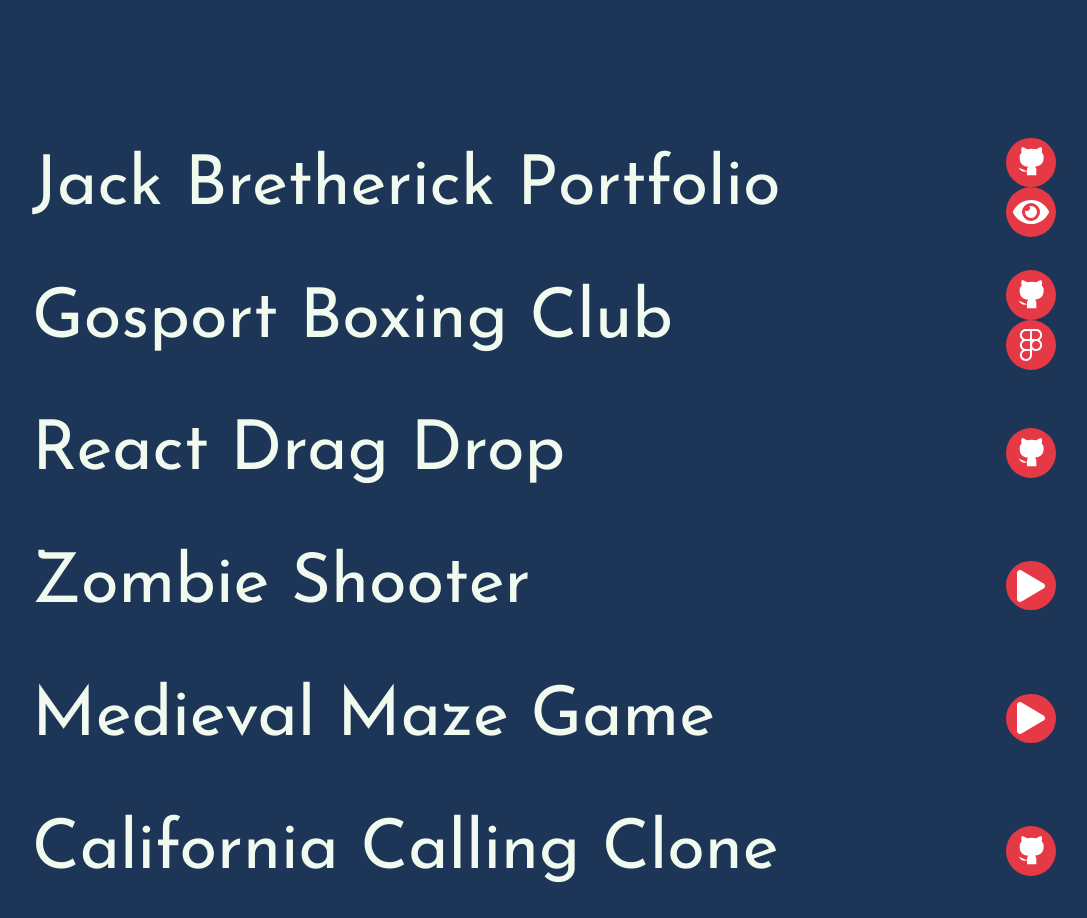
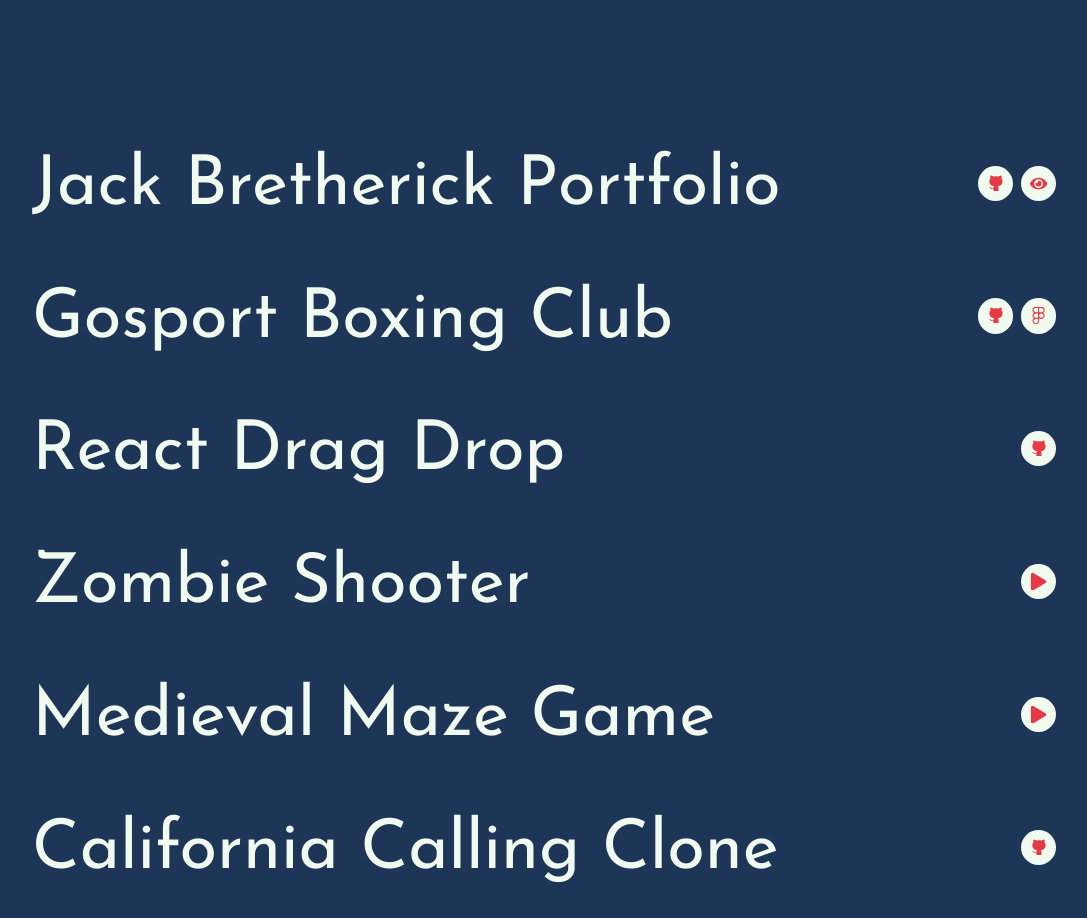
Before and after one commit to daisymaclennan/ts-portfolio, a Next.js app: page / in a window 1280 px wide. Shown: the part 4720-5638 px from the top of the page, without its empty margins (96-1183 px from the left). Built offline with nearby package versions, Linux system fonts and the light colour scheme.

Commit message:
Add nicer buttons for projects

```diff
--- a/components/Project/Project.tsx
+++ b/components/Project/Project.tsx
@@ -23,10 +23,10 @@ const Project = ({
     <div className={className}>
       <h4>{name}</h4>
       <div>
-        {github && <ProjectButton icon="github" href={github} />}
-        {play && <ProjectButton icon="play" href={play} />}
-        {live && <ProjectButton icon="eye" href={live} />}
-        {design && <ProjectButton icon="figma" href={design} />}
+        {github && <ProjectButton icon="github" href={github} text='View on GitHub' />}
+        {play && <ProjectButton icon="play" href={play} text='Play on Itch.io' />}
+        {live && <ProjectButton icon="eye" href={live} text='See the site' />}
+        {design && <ProjectButton icon="figma" href={design} text='View in Figma' />}
       </div>
     </div>
   );
@@ -42,24 +42,10 @@ const StyledProject = styled(Project)`
     color: ${(props) => props.theme.contrast};
     margin: var(--px40) 0;
   }
-  button {
-    cursor: pointer;
-    background: #e63946;
-    border: none;
-    height: var(--px62);
-    width: var(--px62);
-    border-radius: 100px;
+  > div {
     display: flex;
-    align-items: center;
-    justify-content: center;
-    transition: var(--transition);
-    svg {
-      fill: white;
-      height: var(--px40);
-    }
-
-    &:hover {
-      transform: scale(1.1);
+    > * + * {
+      margin-left: 0.5rem;
     }
   }
 `;
--- a/components/Project/ProjectButton.tsx
+++ b/components/Project/ProjectButton.tsx
@@ -1,39 +1,112 @@
+import React, { useEffect, useRef, useState } from "react";
 import styled from "styled-components";
-import { contentContainer } from "../../theme/mixins";
+import { motion } from "framer-motion";
 import Icon from "../Icon";
+import { verticalCenter } from "../../theme/mixins";
 
-interface ProjectButtonProps {
+export interface ProjectButtonProps {
   className?: string;
   icon: string;
-  href?: string;
+  text: string;
+  href: string;
+  i?: number;
 }
 
-const ProjectButton = ({ className, icon, href }: ProjectButtonProps) => {
+const ProjectButton = ({
+  className,
+  icon,
+  text,
+  href,
+  i = 1,
+}: ProjectButtonProps) => {
+  const textRef = useRef<HTMLElement | null>(null);
+  const [width, setWidth] = useState<number>(0);
+  const [hover, setHover] = useState<boolean>(false);
+
+  useEffect(() => {
+    if (textRef.current) {
+      setWidth(textRef.current.getBoundingClientRect().width + 45);
+    }
+  }, []);
   return (
-    <a className={className} href={href}>
+    <a
+      className={className}
+      href={href}
+      type="button"
+      onMouseEnter={() => setHover(true)}
+      onMouseLeave={() => setHover(false)}
+      style={{ width: `${hover ? `${width}px` : `2.2em`}` }}
+    >
       <Icon name={icon} />
+      <span ref={textRef}>{text}</span>
     </a>
   );
 };
 
-const StyledProjectButton = styled(ProjectButton)`
+interface StyledProjectButtonProps {
+  colorMode?: "light" | "dark";
+}
+
+const StyledProjectButton = styled(ProjectButton)<StyledProjectButtonProps>`
   cursor: pointer;
-  background: #e63946;
-  border: none;
-  height: var(--px62);
-  width: var(--px62);
-  border-radius: 100px;
-  display: flex;
-  align-items: center;
-  justify-content: center;
+  width: 2.2em;
+  position: relative;
+  height: 2.2em;
+  line-height: 2.2em;
+  margin-bottom: 0.5em;
+  border-radius: 2.2em;
+  overflow: hidden;
+  user-select: none;
+  font-weight: 400;
+  display: block;
+  z-index: 0;
+  background: ${(props) => props.theme.contrast};
   transition: var(--transition);
+  @media screen and (max-width: ${(props) => props.theme.breakpoints.mobile}) {
+    right: 0;
+  }
+
+  span {
+    ${verticalCenter}
+    transition: var(--transition);
+    font-size: 0.8em;
+    left: 2.8em;
+    font-weight: 600;
+    white-space: nowrap;
+    opacity: 0;
+  }
+
   svg {
-    fill: white;
-    height: var(--px40);
+    ${verticalCenter}
+    transition: var(--transition);
+    width: 2.2em;
+    height: 2.2em;
+    margin: 0;
+    background: transparent;
+    display: inline-block;
+    left: 0;
+    top: 0;
+    transform: scale(0.5);
+    * {
+      fill: #e63946;
+    }
   }
 
   &:hover {
-    transform: scale(1.1);
+    height: 2.2em;
+    line-height: 2.2em;
+    margin-bottom: 0.5em;
+    border-radius: 2.2em;
+    background-color: #e63946;
+    color: ${(props) => props.theme.contrast};
+    span {
+      opacity: 1;
+    }
+    svg {
+      * {
+        fill: ${(props) => props.theme.contrast};
+      }
+    }
   }
 `;
 
--- a/theme/mixins.tsx
+++ b/theme/mixins.tsx
@@ -30,4 +30,10 @@ const contentContainerXl = css`
   max-width: var(--big-max-width);
 `;
 
-export { contentContainerSmall, contentContainer, contentContainerXl };
+const verticalCenter = css`
+  position: absolute;
+  top: 50%;
+  transform: translateY(-50%);
+`;
+
+export { contentContainerSmall, contentContainer, contentContainerXl, verticalCenter };
```
